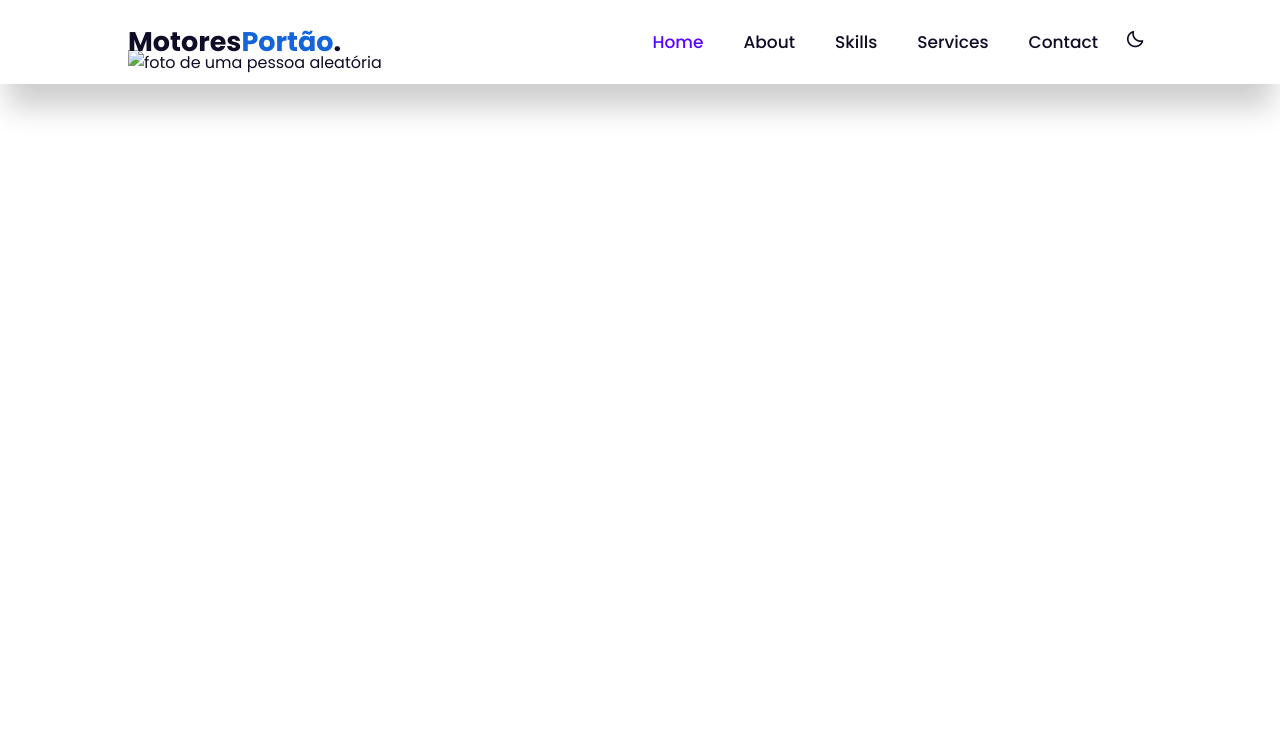
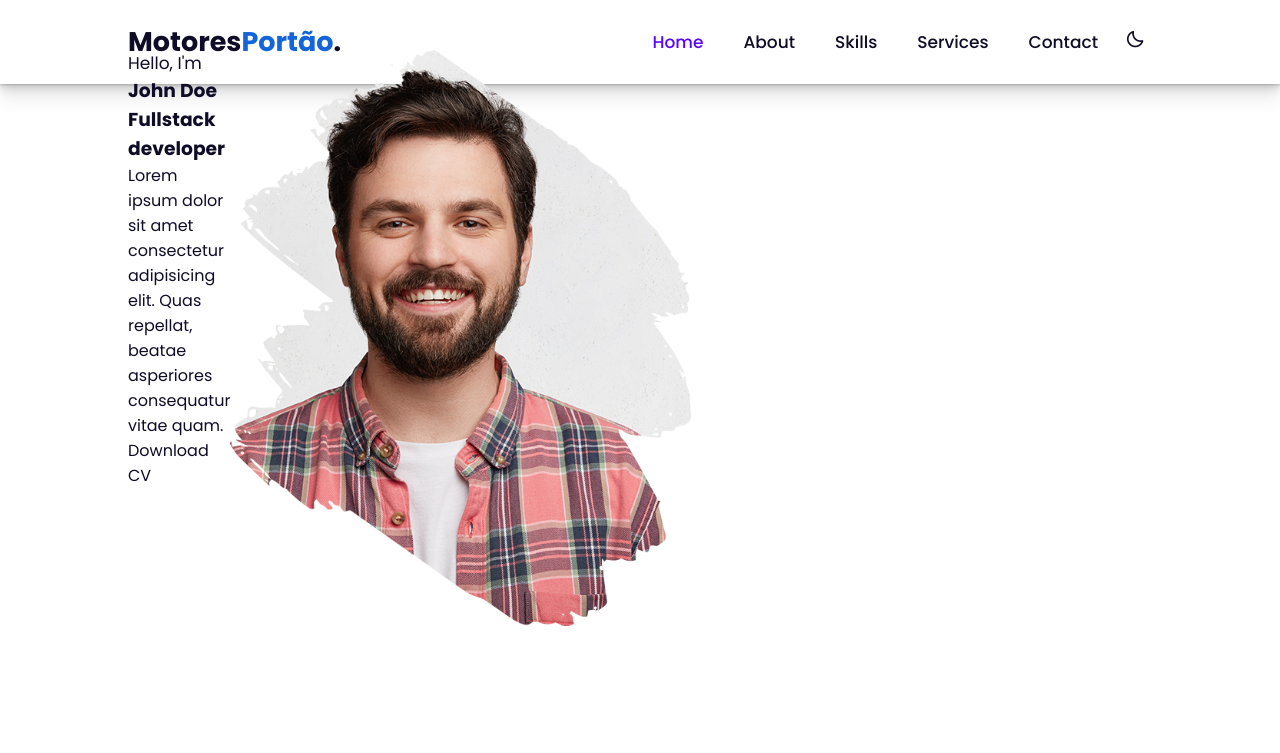
Before and after one commit to Jreng7/josue, a plain HTML site: page index.html in a window 1280 px wide. Drawn offline with nearby package versions, Linux system fonts and the light colour scheme.

Commit message:
html e css

```diff
--- a/index.html
+++ b/index.html
@@ -25,7 +25,19 @@
     </nav>
   </header>
   <section class="home" id="home">
-    <img src="#" alt="foto de uma pessoa aleatória">
+    <figure class="home-img">
+      <img src="assets/main.png" alt="foto de uma pessoa aleatória">
+    </figure>
+
+    <article class="home-text">
+      <span>Hello, I'm</span>
+      <h1>John Doe</h1>
+      <h3>Fullstack developer</h3>
+      <p>
+        Lorem ipsum dolor sit amet consectetur adipisicing elit. Quas repellat, beatae asperiores consequatur vitae quam.
+      </p>
+      <a href="#">Download CV</a>
+    </article>
   </section>
 </body>
 </html>
--- a/style.css
+++ b/style.css
@@ -99,5 +99,22 @@ section {
 }
 
 .home {
+  position: fixed;
+  width: 100%;
+  min-height: 100vh;
 
+  display: grid;
+  grid-template-columns: 0.2fr 1fr 1fr;
 }
+
+.home-img {
+  order: 3;
+}
+
+.home-img img {
+  width: 100%;
+}
+
+.home-text span {
+  font-size: 1.7rem;
+}
```
Also changed, not shown: assets/main.png (added).
